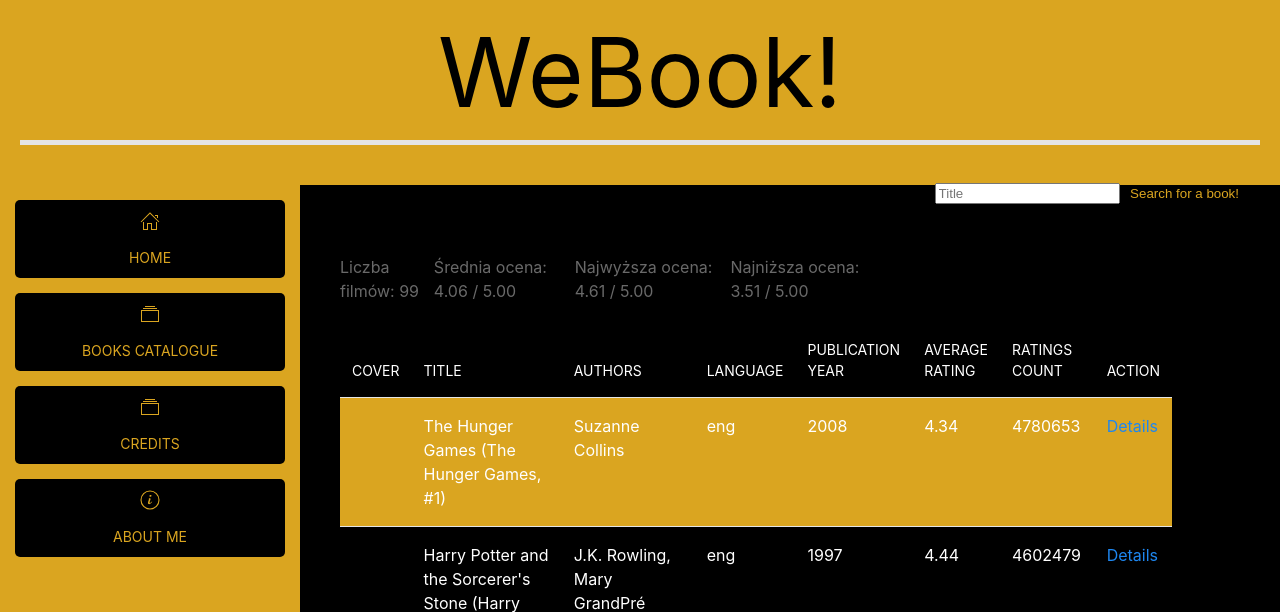
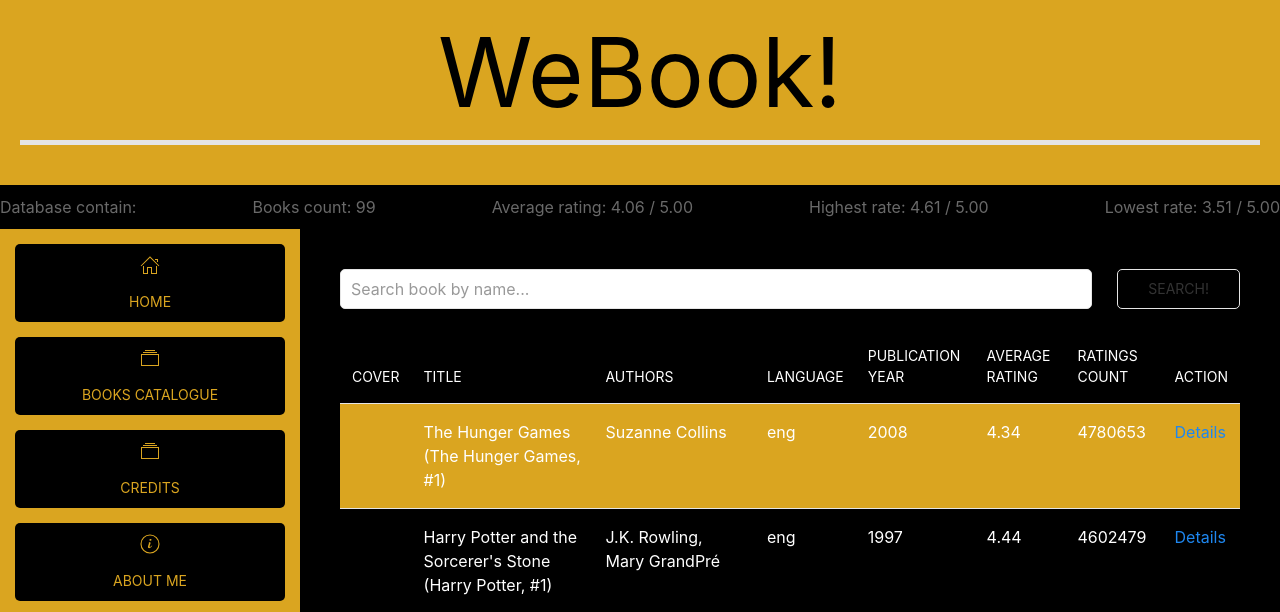
Before and after one commit to hszalyga/webook, a Django app: page /webook/ in a window 1280 px wide. Shown: the top 612 px of the page. Run offline with Django 5.2, Linux system fonts and the light colour scheme; data comes from the database, SQL or seed files in the repository.

Commit message:
dodanie formularza dodawania książki oraz dodanie możliwości dodania filtrowania książek.

```diff
--- a/templates/webook_base.html
+++ b/templates/webook_base.html
@@ -23,20 +23,15 @@
             </span>
         </span>
     </div>
-    <div class="offset-right: 0">
-        <div class="uk-margin">
-            <nav class="uk-navbar uk-padding-small ">
-            <div class="uk-navbar-content uk-hidden-medium bottomright">
-                    <form class="uk-form uk-margin-remove uk-display-inline-block">
-                        <input type="text" placeholder="Title">
-                        <button class="uk-button-search">Search for a book!
-                        </button>
-                    </form>
-            </div>
-            </nav>
-            </div>
+</header>
+
+    <div class="uk-flex uk-flex-between uk-margin-small-top uk-margin-small-bottom">
+        <div>Database contain:</div>
+        <div>Books count: {{ aggregation_data.id__count }}</div>
+        <div>Average rating: {{ aggregation_data.statistics__average_rating__avg|floatformat:2 }} / 5.00</div>
+        <div>Highest rate: {{ aggregation_data.statistics__average_rating__max }} / 5.00</div>
+        <div>Lowest rate: {{ aggregation_data.statistics__average_rating__min }} / 5.00</div>
     </div>
-</header>
 
 <body>
 
--- a/webooks/models.py
+++ b/webooks/models.py
@@ -1,5 +1,10 @@
 from django.db import models
-from django.core.validators import MinValueValidator, MaxValueValidator, RegexValidator
+from django.core.validators import MinValueValidator, MaxValueValidator
+from django.contrib.auth.models import User
+
+class BookStatistics(models.Model):
+    average_rating = models.FloatField(validators=[MinValueValidator(0), MaxValueValidator(10)])
+    ratings_count = models.IntegerField(validators=[MinValueValidator(0)])
 
 # Create your models here.
 class Book(models.Model):
@@ -8,43 +13,18 @@ class Book(models.Model):
     authors = models.CharField(max_length=1000)
     language_code = models.CharField(max_length=10)
     original_publication_year = models.IntegerField(default=0, validators=[MaxValueValidator(4)])
-    average_rating = models.FloatField(validators=[MinValueValidator(0), MaxValueValidator(10)])
-    ratings_count = models.IntegerField(validators=[MinValueValidator(0)])
+    # average_rating = models.FloatField(validators=[MinValueValidator(0), MaxValueValidator(10)])
+    # ratings_count = models.IntegerField(validators=[MinValueValidator(0)])
+    statistics = models.OneToOneField(BookStatistics, on_delete=models.CASCADE)
     small_image_url = models.URLField()
     image_url = models.URLField()
 
     def __str__(self):
         return self.title
 
-    # def __init__(self, book_id, title, authors, language, original_publication_year, average_rating, rating_count, small_image_url):
-    #     self.book_id = book_id
-    #     self.title = title
-    #     self.authors = authors
-    #     self.language = language
-    #     self.original_publication_year = original_publication_year
-    #     self.average_rating = average_rating
-    #     self.rating_count = rating_count
-    #     self.image_url = small_image_url
-
-    # @staticmethod
-    # def find_all_books():
-    #     books_list = []
-    #
-    #     with open('webooks/migrations/books.csv', 'r', encoding='utf8') as all_books_file:
-    #         reader = csv.DictReader(all_books_file, delimiter=',')
-    #
-    #         for row in reader:
-    #             books_list.append(Book(
-    #                 book_id=row['book_id'],
-    #                 title=row['title'],
-    #                 authors=row['authors'],
-    #                 language_code=row['language_code'],
-    #                 original_publication_year=row['original_publication_year'],
-    #                 average_rating=float(row['average_ratings']),
-    #                 ratings_count=int(row.get('ratings_count', 0)),
-    #                 small_image_url=row['small_image_url'],
-    #                 image_url=row['image_url'],
-    #             ))
-    #
-    #     return books_list
-    #
+class BookRead(models.Model):
+    name = models.CharField(max_length=255)
+    creation_date = models.DateField(auto_now_add=True)
+    update_date = models.DateField(auto_now=True)
+    owner = models.ForeignKey(User, on_delete=models.CASCADE)
+    books = models.ManyToManyField(Book)
--- a/webooks/templates/webooks/all_books.html
+++ b/webooks/templates/webooks/all_books.html
@@ -4,12 +4,24 @@
 {% endblock %}
 
 {% block page_content %}
-    <div class="uk-flex uk-flex-between uk-margin-large-top">
-        <div>Liczba filmów: {{ aggregation_data.id__count }}</div>
-        <div>Średnia ocena: {{ aggregation_data.average_rating__avg|floatformat:2 }} / 5.00</div>
-        <div>Najwyższa ocena: {{ aggregation_data.average_rating__max }} / 5.00</div>
-        <div>Najniższa ocena: {{ aggregation_data.average_rating__min }} / 5.00</div>
-    </div>
+    <!--<div class="uk-flex uk-flex-between uk-margin-large-top">
+        <div>Database contain:</div>
+        <div>Books count: {{ aggregation_data.id__count }}</div>
+        <div>Average rating: {{ aggregation_data.statistics__average_rating__avg|floatformat:2 }} / 5.00</div>
+        <div>Highest rate: {{ aggregation_data.statistics__average_rating__max }} / 5.00</div>
+        <div>Lowest rate: {{ aggregation_data.statistics__average_rating__min }} / 5.00</div>
+    </div>-->
+    <form class="uk-width-1-1 uk-flex gap-small uk-margin-medium-top">
+        <input
+                placeholder="Search book by name..."
+                id="title" name="title" class="uk-input uk-border-rounded uk-margin-small-right" >
+        <button type="submit" class="uk-button uk-button-default uk-border-rounded">
+            Search!
+        </button>
+    </form>
+    {% if filter_title %}
+        <span>Applied title filter: {{ filter_title }}</span>
+    {% endif %}
     <table class="uk-table uk-table-striped">
         <thead>
         <tr>
@@ -21,7 +33,6 @@
             <th>Average rating</th>
             <th>Ratings count</th>
             <th>Action</th>
-
         </tr>
         </thead>
         <tbody>
@@ -29,13 +40,12 @@
                 <tr>
                     <td>
                         {{ book.cover }}</td>
-                </td>
                     <td>{{ book.title }}</td>
                     <td>{{ book.authors }}</td>
                     <td>{{ book.language_code }}</td>
                     <td>{{ book.original_publication_year|slice:":4" }}</td>
-                <td>{{ book.average_rating|floatformat:2 }}</td>
-                <td>{{ book.ratings_count }}</td>
+                    <td>{{ book.statistics.average_rating|floatformat:2 }}</td>
+                    <td>{{ book.statistics.ratings_count }}</td>
                     <td>
                         <a href="{%  url 'book_details_url' id=book.id %}">Details</a>
                     </td>
--- a/webooks/urls.py
+++ b/webooks/urls.py
@@ -3,4 +3,6 @@ from . import views
 
 urlpatterns = [
     path('', views.all_books, name='all_books_url'),
-    path('<id>', views.book_details, name='book_details_url'),]
+    path('<id>', views.book_details, name='book_details_url'),
+    path('add', views.add_book, name='add_book_url')
+    ]
--- a/webooks/views.py
+++ b/webooks/views.py
@@ -4,21 +4,30 @@ from django.http import HttpResponseNotFound
 from django.db.models import Avg, Min, Max, Count
 # Create your views here.
 def all_books(request):
-    found_books = Book.objects.all() #pobieranie filmów z bazy danych
-    found_books_aggregation = found_books.aggregate(Avg('average_rating'), Min('average_rating'),
-                                                    Max('average_rating'), Count('id'))
+    title = request.GET.get('title')
 
+    if title and len(title) > 3:
+        found_books = Book.objects.filter(title__contains=title)
+    else:
+        found_books = Book.objects.all()
+
+    found_books_aggregation = found_books.aggregate(Avg('statistics__average_rating'), Min('statistics__average_rating'),
+                                                    Max('statistics__average_rating'), Count('id'))
     context = {
         'books': found_books,
-        'aggregation_data': found_books_aggregation
+        'aggregation_data': found_books_aggregation,
+        'filter_title': title
     }
     return render(request, 'webooks/all_books.html', context)
 
 def book_details(request, id):
-    found_book = Book.object.get(pk=id)
+    found_book = Book.objects.get(pk=id)
     if not found_book:
         return HttpResponseNotFound('Książka nie została znaleziona.')
     context = {
         'book': found_book
     }
     return render(request, 'webooks/book_details.html', context)
+
+def add_book(request):
+    return render(request, 'book/add_book.html')
```
Also changed, not shown: webooks/admin.py (+10 -2 lines), webooks/migrations/book.csv (renamed from webooks/migrations/books.csv, +14 -14 lines), webooks/templates/webooks/add_book.html (added, +26 -0 lines), webooks/migrations/0001_initial.py, webooks/migrations/0002_insert_initial_data.py, webooks/migrations/0003_bookread.py (added). Lines whose indentation alone changed are shown as unchanged.
